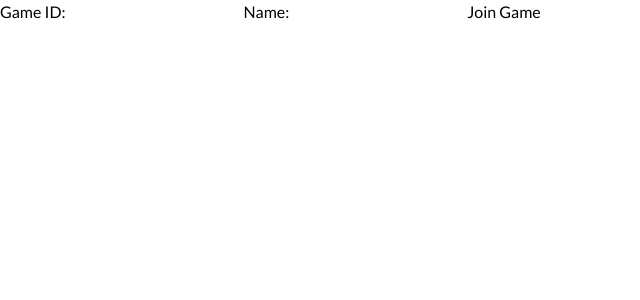
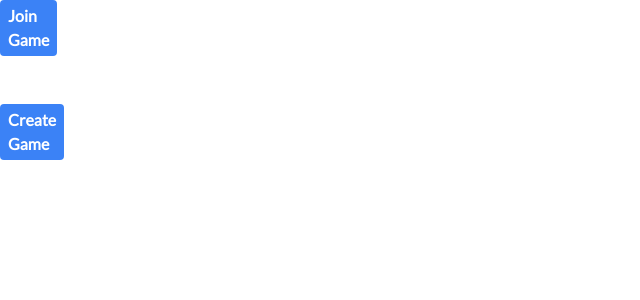
Before and after one commit to Joaqstarr/ScribbleWebApp, a Next.js app: page / in a window 1280 px wide. Shown: the top 300 px of the page, without its empty margins (0-640 px from the left). Built offline with nearby package versions, Linux system fonts and the light colour scheme.

Commit message:
home, host pages

```diff
--- a/next.config.mjs
+++ b/next.config.mjs
@@ -1,4 +1,16 @@
 /** @type {import('next').NextConfig} */
-const nextConfig = {};
+const nextConfig = {
+
+    experimental: {
+        serverActions: {
+          allowedForwardedHosts: ['fantastic-xylophone-g69wpgp5gwxfvw67-3000.app.github.dev/'],
+          allowedOrigins: ["localhost:3000", "fantastic-xylophone-g69wpgp5gwxfvw67-3000.app.github.dev/"]
+
+        },
+      },
+
+};
+
+
 
 export default nextConfig;
--- /dev/null
+++ b/src/app/components/Button.jsx
@@ -0,0 +1,10 @@
+import Link from "next/link";
+
+export default function Button({text, path}){
+    return(
+    <Link href={path}>
+        <div className="w-min rounded bg-blue-500 hover:bg-blue-700 text-white font-bold py-1 px-2 rounded.....">
+        {text}
+        </div>
+    </Link>)
+}
--- /dev/null
+++ b/src/app/components/LoginComponent.jsx
@@ -0,0 +1,19 @@
+"use client";
+import Button from "./Button";
+
+export function LoginComponent({handlelogin}){
+    return (
+      <div>
+        <form action={handlelogin}>
+          <label htmlFor="id">Game ID:</label>
+          <input id="id" name="id" type="text" required />
+          <label htmlFor="name">Name:</label>
+          <input id="name" name="name" type="text" required />
+          <button type="submit">Join Game</button>
+        </form>
+        <br/><br/>
+        <Button text="Back" path="/" />
+      </div>
+
+    )
+}
--- a/src/app/components/layout.jsx
+++ b/src/app/components/layout.jsx
@@ -1,5 +1,6 @@
 `use client`
 import Login from "../login/page";
+import Host from "../host/page"
 import {BrowserRouter, Route , Routes} from "react-router-dom"
 
 export default function Layout() {
@@ -7,8 +8,8 @@ export default function Layout() {
         <div>
             <BrowserRouter>
                 <Routes>
-                    <Route element={<Login/>} path="/" />
                     <Route element={<Login/>} path="/login" />
+                    <Route element={<Host/>} path="/host" />
                     <Route element={<h1>Not found!</h1>} />
                 </Routes>
             </BrowserRouter>
--- /dev/null
+++ b/src/app/host/page.jsx
@@ -0,0 +1,14 @@
+import Button from "../components/Button"
+
+`use client`
+
+export default function Host() {
+  return (
+    <div>
+        <h1>Hosting</h1>
+        <br/><br/>
+        <Button text="Back" path="/" />
+    </div>
+
+    )
+  }
--- a/src/app/login/page.jsx
+++ b/src/app/login/page.jsx
@@ -1,9 +1,18 @@
+"use client";
+
+import { LoginComponent } from "../components/LoginComponent";
 import { CreateUser } from "./loginActions";
 import { redirect } from "next/navigation";
 
-`use client`
 export default function Login() {
-  const handleLogin = async function(formData){
+
+  return (
+      <LoginComponent handlelogin={handleLogin} />
+    )
+}
+
+async function handleLogin(formData){
+
   const user = formData.get("name");
   const id = formData.get("id");
   console.log("clicked");
@@ -13,17 +22,4 @@ export default function Login() {
   if(result){
     redirect(`/game/${id}/${user}`);
   }
-    //alert(`User ${user} attempting to join game ${id}`);
-  };
-
-
-  return (
-      <form action={handleLogin}>
-        <label htmlFor="id">Game ID:</label>
-        <input id="id" name="id" type="text" required />
-        <label htmlFor="name">Name:</label>
-        <input id="name" name="name" type="text" required />
-        <button type="submit">Join Game</button>
-      </form>
-    )
 }
--- a/src/app/page.js
+++ b/src/app/page.js
@@ -1,7 +1,15 @@
 "use client"
 
-import Layout from "./components/layout";
+import Link from "next/link";
+import Button from "./components/Button";
 
 export default function Home() {
-  return (<Layout/>);
+  return (
+  <div>
+    <Button text="Join Game" path="/login" />
+    <br/><br/>
+    <Button text="Create Game" path="/host" />
+
+  </div>
+  );
 }
```
Also changed, not shown: src/app/login/loginActions.jsx (+4 -3 lines). Lines whose indentation alone changed are shown as unchanged.
